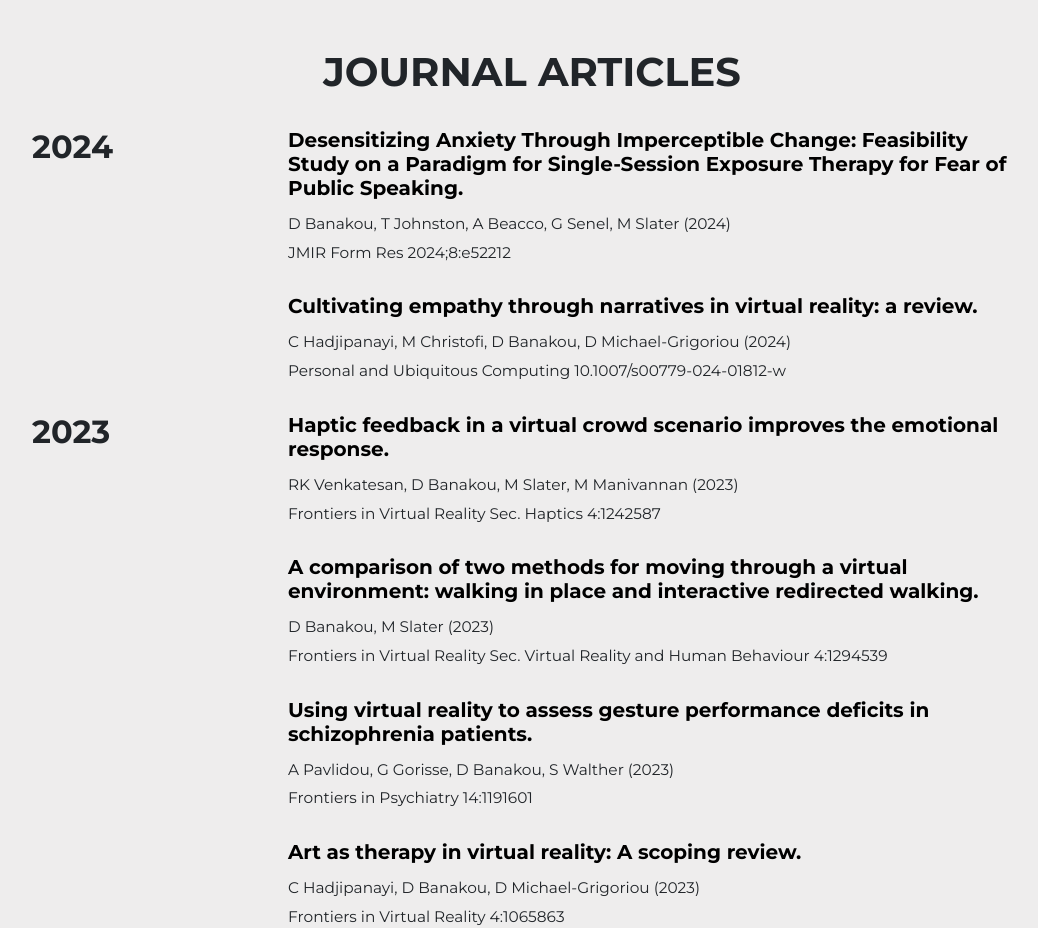
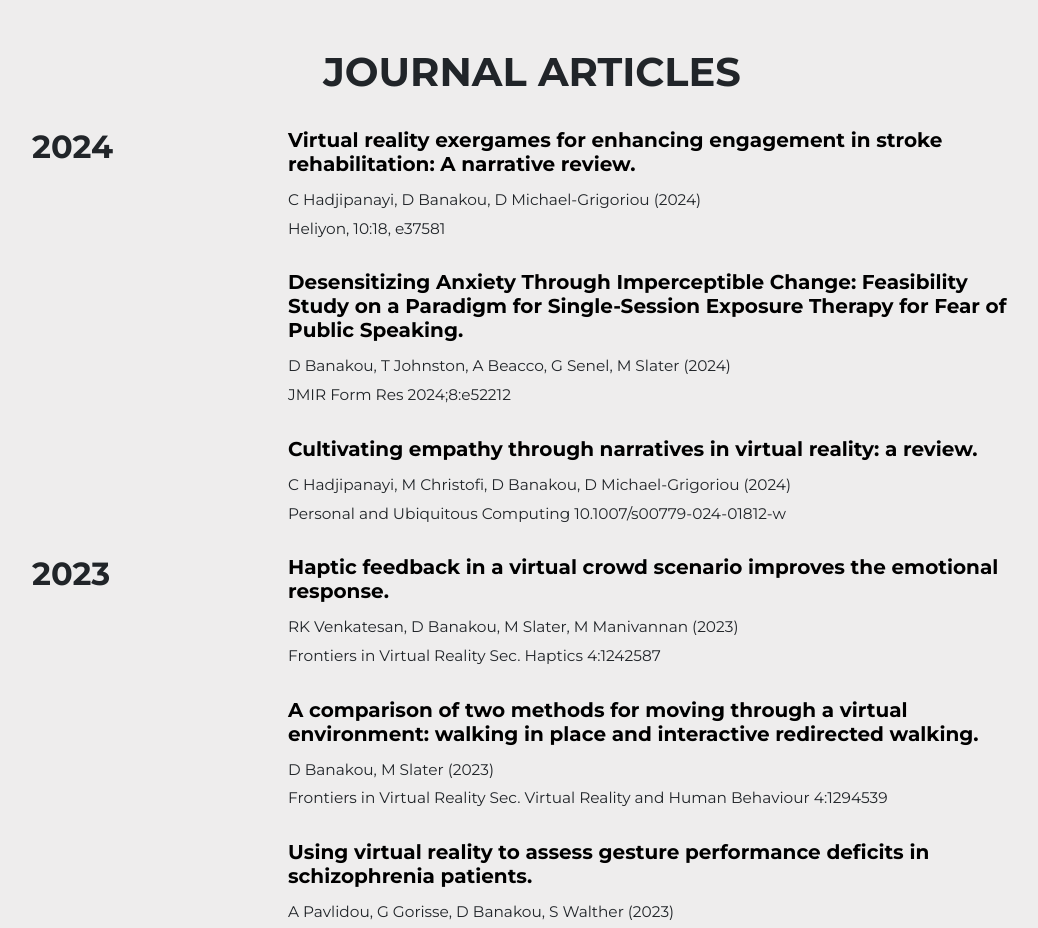
Before and after one commit to domnaban/domnaban.github.io, a plain HTML site: page publications.html in a window 1280 px wide. Shown: the part 2220-3148 px from the top of the page, without its empty margins (108-1146 px from the left). Drawn offline with nearby package versions, Linux system fonts and the light colour scheme; a web font is replaced by a local one.

Commit message:
Update publications

```diff
--- a/publications.html
+++ b/publications.html
@@ -170,6 +170,10 @@
                         <h2>2024</h2>
                     </div>
                     <div class="col-md-9">
+                        <h5><a class="four" href="https://www.cell.com/heliyon/fulltext/S2405-8440(24)13612-2" target="_blank">Virtual reality exergames for enhancing engagement in stroke rehabilitation: A narrative review.</a> </h5>
+                        <small>C Hadjipanayi, D Banakou, D Michael-Grigoriou (2024)<br>
+                        Heliyon, 10:18, e37581</small>
+                        <br><br>
                         <h5><a class="four" href="https://formative.jmir.org/2024/1/e52212" target="_blank">Desensitizing Anxiety Through Imperceptible Change: Feasibility Study on a Paradigm for Single-Session Exposure Therapy for Fear of Public Speaking.</a> </h5>
                         <small>D Banakou, T Johnston, A Beacco, G Senel, M Slater (2024)<br>
                         JMIR Form Res 2024;8:e52212</small>
```
